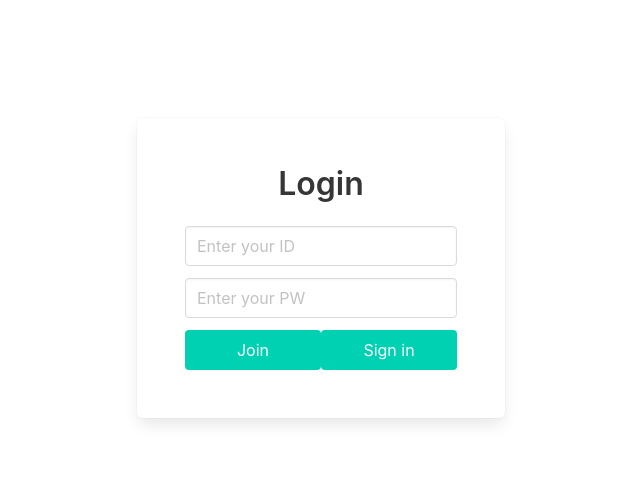
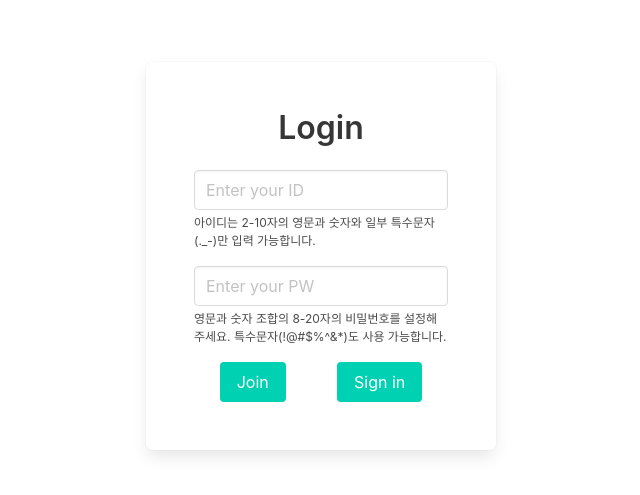
Before and after one commit to keeeeeey/hanghae_1_week, a Flask app: template templates/login.html in a window 1280 px wide. Shown: the part 132-627 px from the top of the page, without its empty margins (319-959 px from the left). Run offline with Flask 2, Linux system fonts and the light colour scheme; the template is opened without the code that fills it, so the values that code supplies are empty; some libraries are stand-ins or nearby versions.

Commit message:
Add login UI & login funtionality

```diff
--- a/app.py
+++ b/app.py
@@ -1,20 +1,48 @@
-from flask import Flask, render_template, jsonify, request
+from flask import Flask, render_template, jsonify, request, session, redirect, url_for
+from pymongo import MongoClient
+import jwt
+import datetime
+import hashlib
 
 app = Flask(__name__)
+client = MongoClient('localhost', 27017)
+db = client.dbsparta_plus_week4
 
-from pymongo import MongoClient
-
-client = MongoClient('localhost', 27017)
-db = client.dbhomework
+SECRET_KEY = 'SPARTA'
 
 ## HTML 화면 보여주기
 @app.route('/')
 def homework():
     return render_template('index.html')
 
-@app.route('/login')
+@app.route('/sign_in')
 def login():
     return render_template('login.html')
 
+## 로그인 API
+@app.route('/sign_in', methods=['POST'])
+def sign_in():
+    # 로그인
+    username_receive = request.form['username_give']
+    password_receive = request.form['password_give']
+
+    print(username_receive)
+    print(password_receive)
+
+    pw_hash = hashlib.sha256(password_receive.encode('utf-8')).hexdigest()
+    result = db.users.find_one({'username': username_receive, 'password': pw_hash})
+
+    if result is not None:
+        payload = {
+        'id': username_receive,
+        'exp': datetime.utcnow() + timedelta(seconds=60 * 60 * 24)  # 로그인 24시간 유지
+        }
+        token = jwt.encode(payload, SECRET_KEY, algorithm='HS256').decode('utf-8')
+
+        return jsonify({'result': 'success', 'token': token})
+    # 찾지 못하면
+    else:
+        return jsonify({'result': 'fail', 'msg': '아이디/비밀번호가 일치하지 않습니다.'})
+
 if __name__ == '__main__':
     app.run('0.0.0.0', port=8000, debug=True)
--- a/templates/login.html
+++ b/templates/login.html
@@ -1,10 +1,19 @@
 <!DOCTYPE html>
 <html>
   <head>
-    <meta charset="utf-8">
-    <meta name="viewport" content="width=device-width, initial-scale=1">
+    <meta charset="utf-8" />
+    <meta name="viewport" content="width=device-width, initial-scale=1" />
     <title>Sign in</title>
-    <link rel="stylesheet" href="https://cdn.jsdelivr.net/npm/bulma@0.9.3/css/bulma.min.css">
+    <link
+      rel="stylesheet"
+      href="https://cdn.jsdelivr.net/npm/bulma@0.9.3/css/bulma.min.css"
+    />
+    <script src="https://ajax.googleapis.com/ajax/libs/jquery/3.5.1/jquery.min.js"></script>
+    <script
+      src="https://cdnjs.cloudflare.com/ajax/libs/popper.js/1.12.9/umd/popper.min.js"
+      integrity="sha384-ApNbgh9B+Y1QKtv3Rn7W3mgPxhU9K/ScQsAP7hUibX39j7fakFPskvXusvfa0b4Q"
+      crossorigin="anonymous"
+    ></script>
 
     <style>
       body {
@@ -26,6 +35,8 @@
 
       .login-form {
         padding: 3em;
+        max-width: 350px;
+        width: 60%;
         display: flex;
         flex-direction: column;
         align-items: center;
@@ -35,40 +46,96 @@
       .btn-container {
         width: 100%;
         display: flex;
-            justify-content: space-between;
+        justify-content: space-around;
       }
-        .btn-container button {
-            flex: 1 1 45%;
-        }
-
     </style>
   </head>
+
   <body>
     <section class="hero is-primary header">
       <div class="hero-body">
-        <p class="title">
-            지식IN overflow
-        </p>
+        <p class="title">지식IN overflow</p>
       </div>
     </section>
-<form class="box login-form">
+    <section class="box login-form">
       <h3 class="title is-3">Login</h3>
 
       <div class="field">
         <div class="control">
-            <input class="input" placeholder="Enter your ID">
+          <input class="input input-userID" placeholder="Enter your ID" />
         </div>
+        <p id="help-id" class="help">
+          아이디는 2-10자의 영문과 숫자와 일부 특수문자(._-)만 입력 가능합니다.
+        </p>
+        <p id="help-id-login" class="help is-danger"></p>
       </div>
 
       <div class="field">
         <div class="control">
-            <input class="input" type="password" placeholder="Enter your PW">
+          <input
+            class="input input-userPW"
+            type="password"
+            placeholder="Enter your PW"
+          />
         </div>
+        <p id="help-password" class="help">
+          영문과 숫자 조합의 8-20자의 비밀번호를 설정해주세요.
+          특수문자(!@#$%^&*)도 사용 가능합니다.
+        </p>
+        <p id="help-password-login" class="help is-danger"></p>
       </div>
+
       <div class="btn-container">
-        <button class="button is-primary">Join</button>
-        <button class="button is-primary">Sign in</button>
+        <button
+          class="button is-primary"
+          onclick="window.location.href='/join'"
+        >
+          Join
+        </button>
+        <button class="button is-primary" onclick="signIn()">Sign in</button>
       </div>
-</form>
+    </section>
+    <script>
+      function signIn() {
+        let username = $('.input-userID').val();
+        let password = $('.input-userPW').val();
+
+        if (username == '') {
+          $('#help-id-login').text('아이디를 입력해주세요.');
+          $('.input-userID').focus();
+          return;
+        } else {
+          $('#help-id-login').text('');
+        }
+
+        if (password == '') {
+          $('#help-password-login').text('비밀번호를 입력해주세요.');
+          $('.input-userPW').focus();
+          return;
+        } else {
+          $('#help-password-login').text('');
+        }
+
+        $.ajax({
+          type: 'POST',
+          url: '/sign_in',
+          data: {
+            username_give: username,
+            password_give: password,
+          },
+          success: function (response) {
+            if (response['result'] == 'success') {
+              $.cookie('mytoken', response['token'], {
+                path: '/',
+              });
+              window.location.replace('/');
+            } else {
+              alert(response['msg']);
+            }
+          },
+        });
+        window.location.href='/'
+      }
+    </script>
   </body>
 </html>
```
Lines whose indentation alone changed are shown as unchanged.
